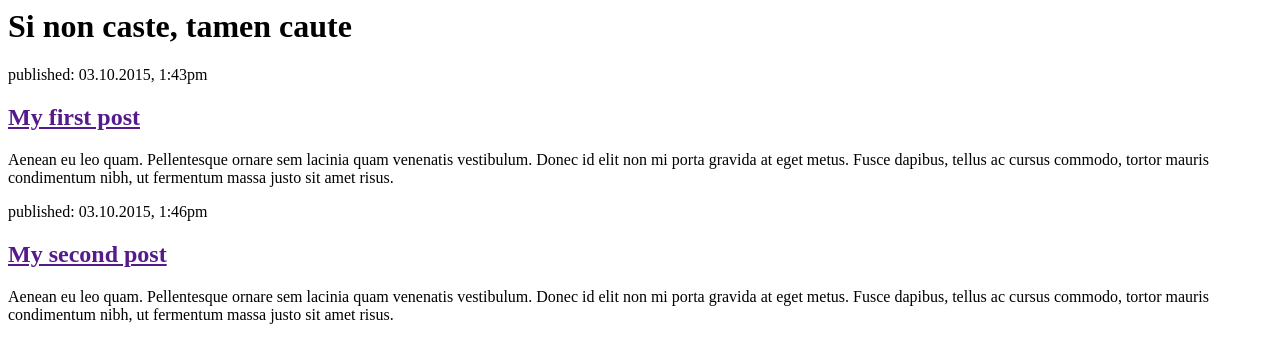
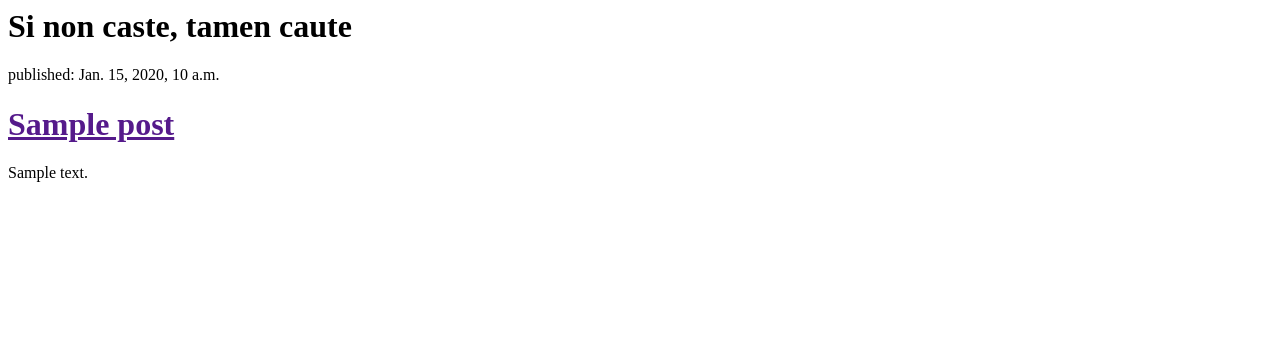
Before and after one commit to kaythensley/my-first-blog, a Django app: template blog/templates/blog/post_list.html in a window 1280 px wide. Shown: the top 363 px of the page. Run offline with Django 3.2, Linux system fonts and the light colour scheme; the template is opened without the code that fills it: values that come from a table or form of the project are taken from there, others are empty; tables that the repository leaves empty hold one stand-in row (values such as "Sample post").

Commit message:
Modified templates to display posts from database.

```diff
--- a/blog/templates/blog/post_list.html
+++ b/blog/templates/blog/post_list.html
@@ -6,24 +6,12 @@
       <div>
         <h1><a href"">Si non caste, tamen caute </a></h1>
       </div>
+    {% for post in posts %}
       <div>
-          <p>published: 03.10.2015, 1:43pm</p>
-          <h2><a href="">My first post</a></h2>
+        <p>published: {{ post.published_date}}</p>
+        <h1><a href="">{{ post.title }}</a></h1>
+        <p>{{ post.text|linebreaks}}</p>
       </div>
-      <div>
-          <p>Aenean eu leo quam. Pellentesque ornare sem lacinia quam venenatis vestibulum.
-            Donec id elit non mi porta gravida at eget metus. Fusce dapibus, tellus
-            ac cursus commodo, tortor mauris condimentum nibh, ut fermentum massa justo
-            sit amet risus.</p>
-      </div>
-
-      <div>
-          <p>published: 03.10.2015, 1:46pm</p>
-          <h2><a href="">My second post</a></h2>
-          <p>Aenean eu leo quam. Pellentesque ornare sem lacinia quam venenatis vestibulum.
-            Donec id elit non mi porta gravida at eget metus. Fusce dapibus, tellus
-            ac cursus commodo, tortor mauris condimentum nibh, ut fermentum massa justo
-            sit amet risus.</p>
-      </div>
+    {% endfor %}
   </body>
 </html>
--- a/blog/views.py
+++ b/blog/views.py
@@ -1,6 +1,10 @@
 from django.shortcuts import render
+from django.utils import timezone
+from .models import Post
 
 def post_list(request):
-    return render(request, 'blog/post_list.html', {})
+    posts = Post.objects.filter(published_date__lte=timezone.now()).order_by('published_date')
+    return render(request, 'blog/post_list.html', {'posts': posts})
+
 
 # Create your views here.
```
